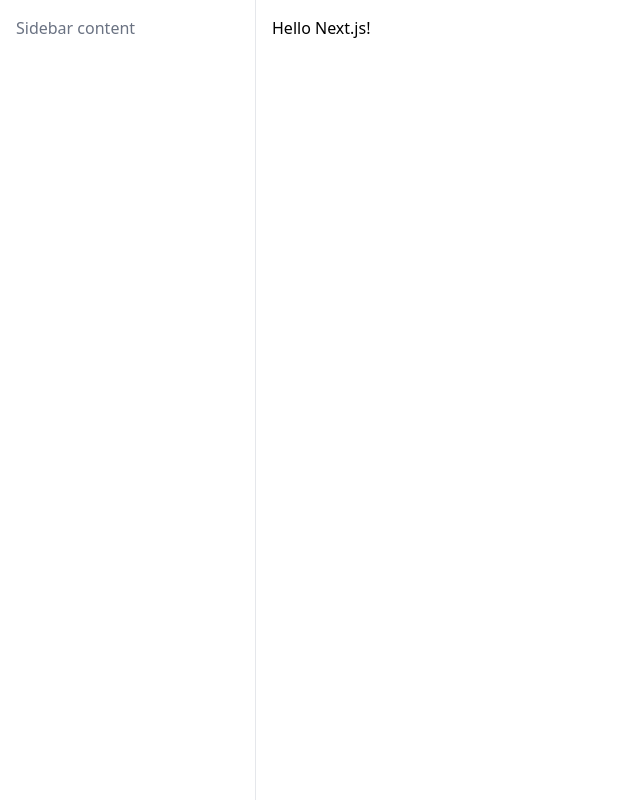
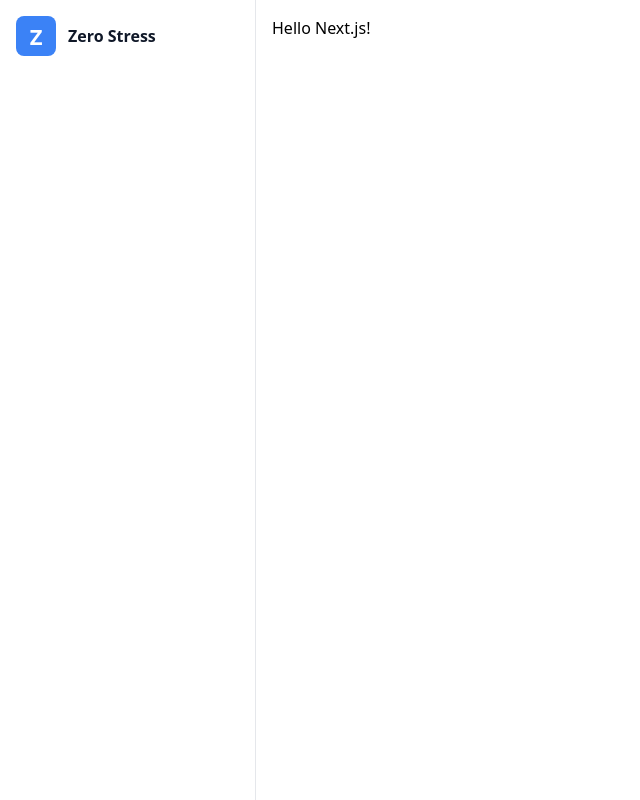
Before and after one commit to matiassromo/zsx-frontend, a Next.js app: page / in a window 1280 px wide. Shown: the whole page, without its empty margins (0-640 px from the left). Built offline with nearby package versions, Linux system fonts and the light colour scheme.

Commit message:
add logo

```diff
--- a/app/components/Sidebar.tsx
+++ b/app/components/Sidebar.tsx
@@ -66,9 +66,34 @@ export function Sidebar() {
           </svg>
         </button>
 
-        {/* Sidebar content placeholder */}
+        {/* Logo */}
         <div className="p-4 pt-16 md:pt-4">
-          <p className="text-gray-500">Sidebar content</p>
+          <div className="flex items-center gap-3">
+            <svg
+              width="40"
+              height="40"
+              viewBox="0 0 40 40"
+              fill="none"
+              className="shrink-0"
+            >
+              <rect width="40" height="40" rx="8" fill="#3B82F6" />
+              <text
+                x="50%"
+                y="50%"
+                dominantBaseline="central"
+                textAnchor="middle"
+                fill="white"
+                fontSize="22"
+                fontWeight="bold"
+                fontFamily="system-ui, sans-serif"
+              >
+                Z
+              </text>
+            </svg>
+            <div>
+              <h1 className="font-semibold text-gray-900">Zero Stress</h1>
+            </div>
+          </div>
         </div>
       </nav>
     </>
```
